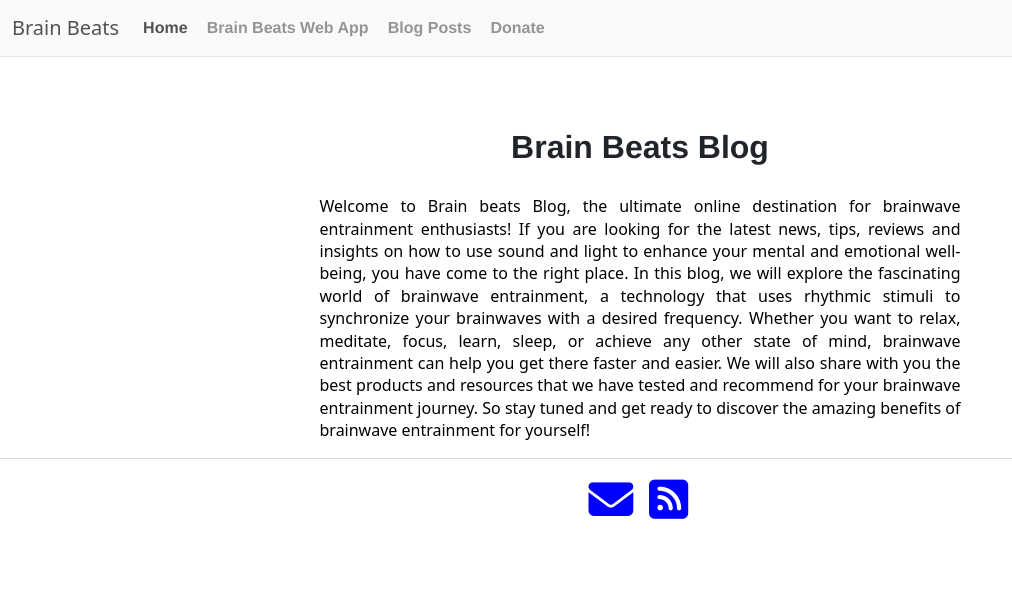
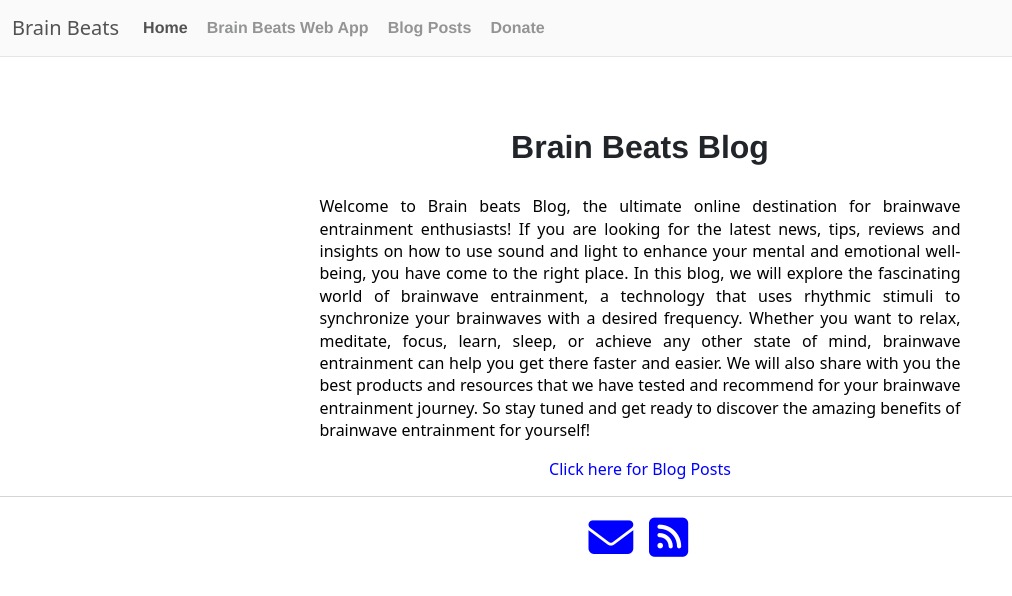
Before and after one commit to Mr-Kumar-Abhishek/brain-beats-blog, a Jekyll site: the page built from index.html, in a window 1280 px wide. Shown: the top 596 px of the page, without its empty margins (0-1012 px from the left). Built offline with Jekyll 4.4.1, drawn with Linux system fonts in a browser that asks for light colours; nearby versions of some CDN libraries.

Commit message:
add new link

```diff
--- a/index.html
+++ b/index.html
@@ -15,5 +15,6 @@ keywords: pure tones, solfeggio frequency, solfeggio, brainwave, entertainment,
                         <div class="blurb">
                                 <h1 class="text-center">Brain Beats Blog</h1>
                                 <p>Welcome to Brain beats Blog, the ultimate online destination for brainwave entrainment enthusiasts! If you are looking for the latest news, tips, reviews and insights on how to use sound and light to enhance your mental and emotional well-being, you have come to the right place. In this blog, we will explore the fascinating world of brainwave entrainment, a technology that uses rhythmic stimuli to synchronize your brainwaves with a desired frequency. Whether you want to relax, meditate, focus, learn, sleep, or achieve any other state of mind, brainwave entrainment can help you get there faster and easier. We will also share with you the best products and resources that we have tested and recommend for your brainwave entrainment journey. So stay tuned and get ready to discover the amazing benefits of brainwave entrainment for yourself!</p>
+                                <p class="text-center"><a href="blog/">Click here for Blog Posts</a></p>
                         </div>
                 </main>
```
